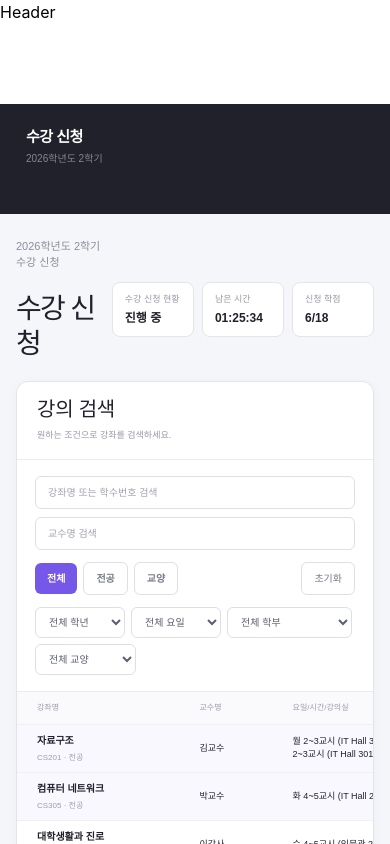
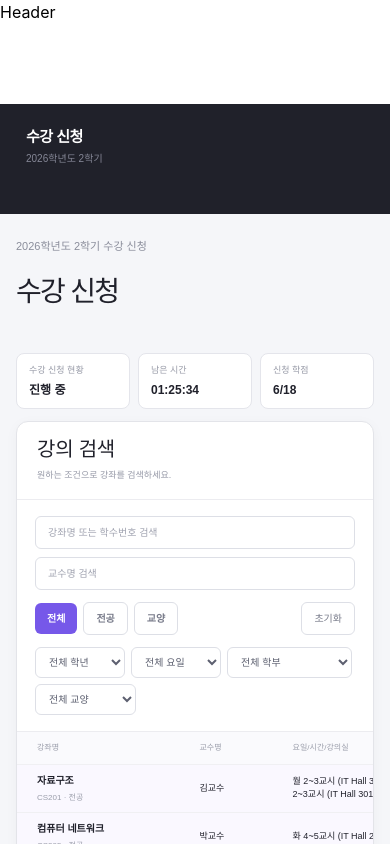
Before and after one commit to Jongho-Lee-dev/course-recommendation-timetable, a React (Vite) app in the folder frontend/: page / in a window 390 px wide. Shown: the top 844 px of the page. Built offline with nearby package versions, Linux system fonts and the light colour scheme.

Commit message:
fix: 수강신청 헤더 반응형 레이아웃 및 모바일 여백 수정

```diff
--- a/frontend/src/pages/HomePage.tsx
+++ b/frontend/src/pages/HomePage.tsx
@@ -186,7 +186,7 @@ export default function HomePage() {
       </aside>
 
       <main className="mx-auto w-full max-w-[1500px] min-w-0 px-4 py-6 min-[1101px]:px-7">
-        <section className="flex items-center justify-between">
+        <section className="flex flex-col gap-3 min-[701px]:flex-row min-[701px]:items-center min-[701px]:justify-between">
           <div>
             <div className="text-[11px] text-[#8a8d9b]">
               2026학년도 2학기 수강 신청
@@ -196,7 +196,7 @@ export default function HomePage() {
             </h1>
           </div>
 
-          <div className="grid w-full grid-cols-3 gap-2 min-[701px]:w-auto">
+          <div className="mt-3 mb-3 grid w-full grid-cols-3 gap-2 min-[701px]:my-0 min-[701px]:w-auto">
             <div className="min-w-0 rounded-lg border border-[#e4e5eb] bg-white px-3 py-2.5">
               <span className="block text-[9px] text-[#9699a6]">
                 수강 신청 현황
```
